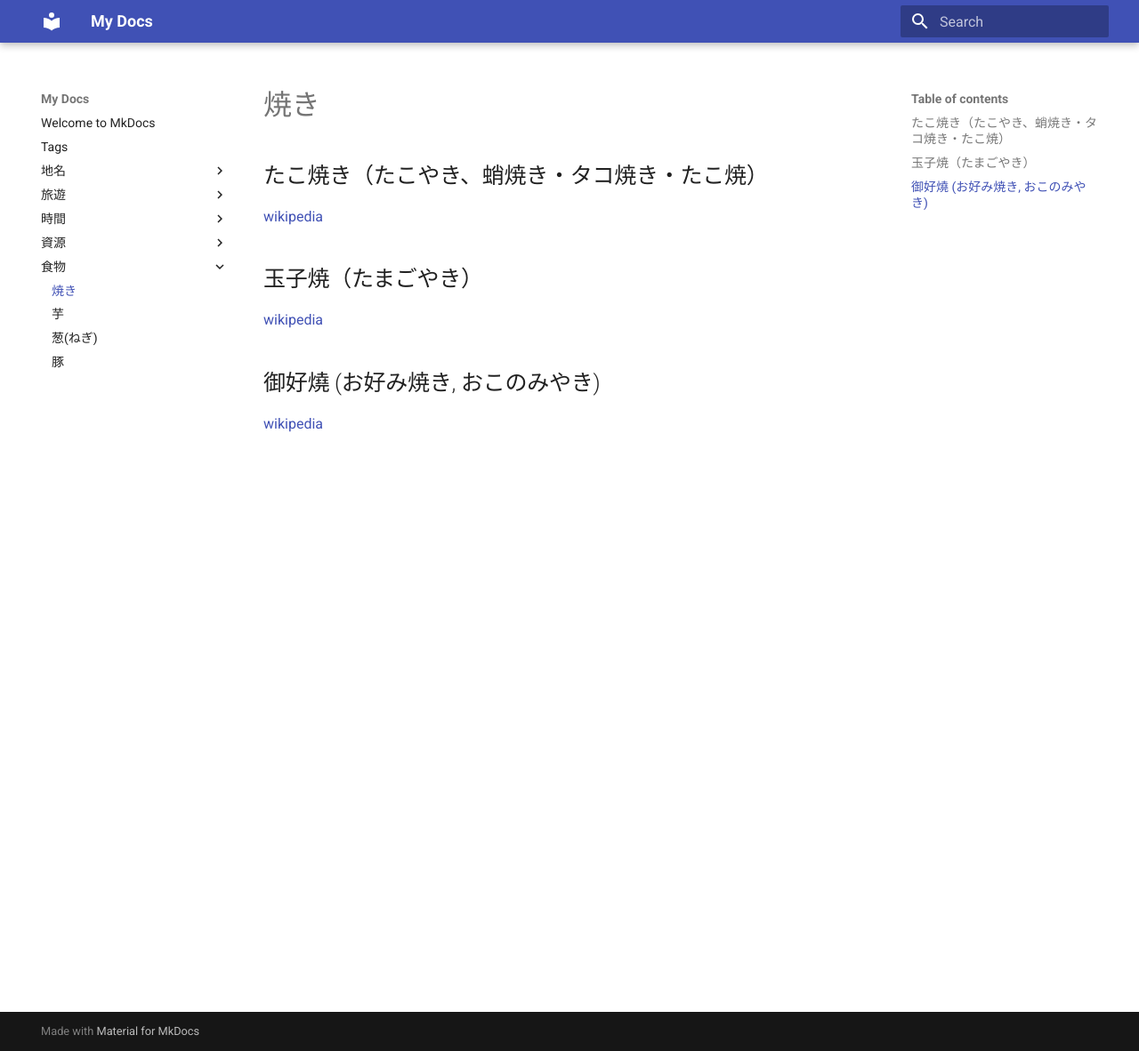
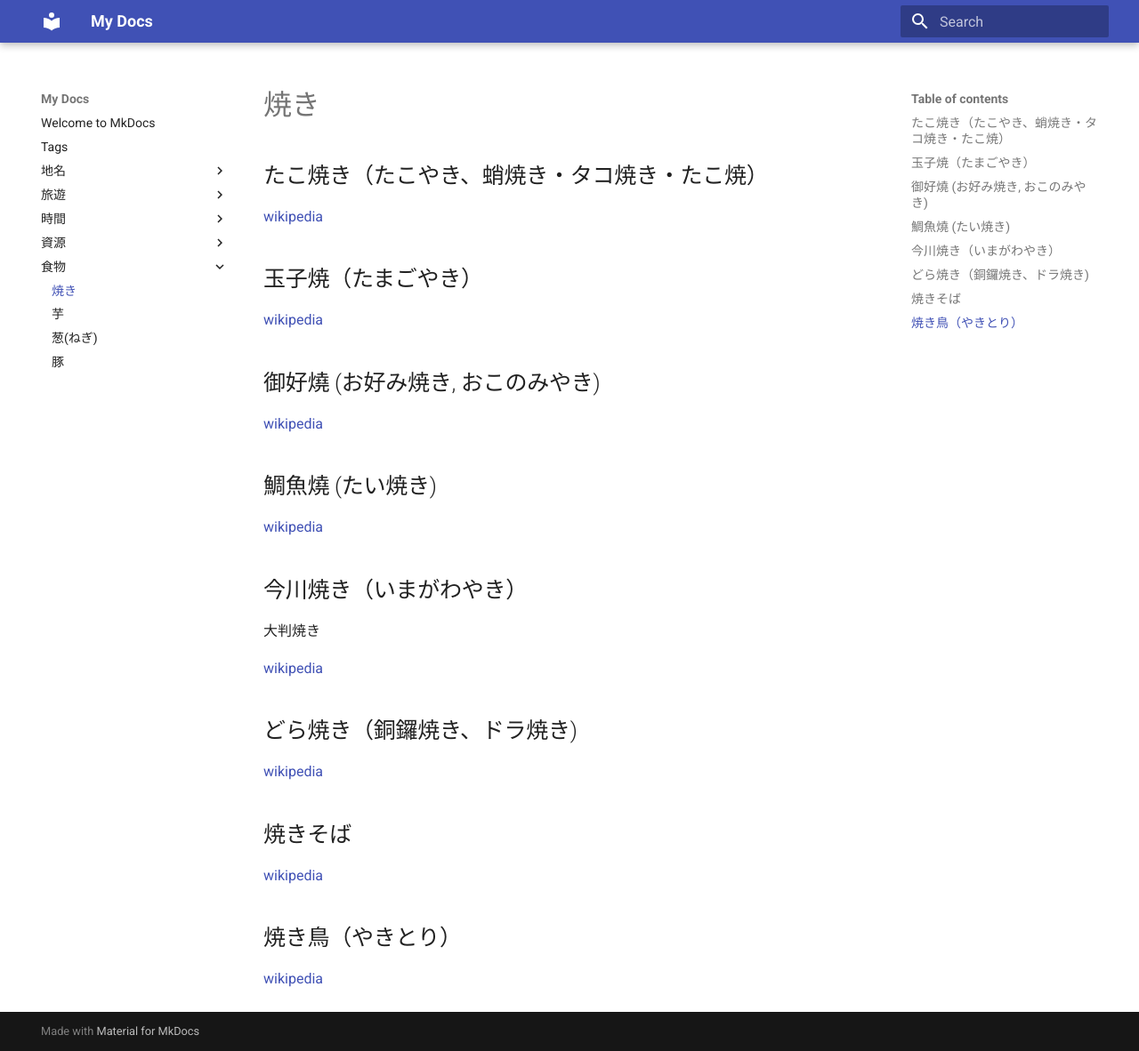
Before and after one commit to luomein/my_jp_dict, an MkDocs documentation site: the page built from docs/食物/焼き.md, in a window 1280 px wide and 1182 px high. Shown: the whole window at 89% size. Built offline with MkDocs 1.6.1 and Material for MkDocs 9.7.7, drawn with Linux system fonts in a browser that asks for light colours.

Commit message:
Update 焼き.md

```diff
--- a/docs/食物/焼き.md
+++ b/docs/食物/焼き.md
@@ -11,3 +11,25 @@
 ## 御好燒 (お好み焼き, おこのみやき)
 
 [wikipedia](https://zh.wikipedia.org/zh-tw/御好燒)
+
+## 鯛魚燒 (たい焼き)
+
+[wikipedia](https://ja.wikipedia.org/wiki/たい焼き)
+
+## 今川焼き（いまがわやき）
+
+大判焼き
+
+[wikipedia](https://ja.wikipedia.org/wiki/今川焼き)
+
+## どら焼き（銅鑼焼き、ドラ焼き)
+
+[wikipedia](https://ja.wikipedia.org/wiki/どら焼き)
+
+## 焼きそば
+
+[wikipedia](https://ja.wikipedia.org/wiki/焼きそば)
+
+## 焼き鳥（やきとり）
+
+[wikipedia](https://ja.wikipedia.org/wiki/焼き鳥)
```
